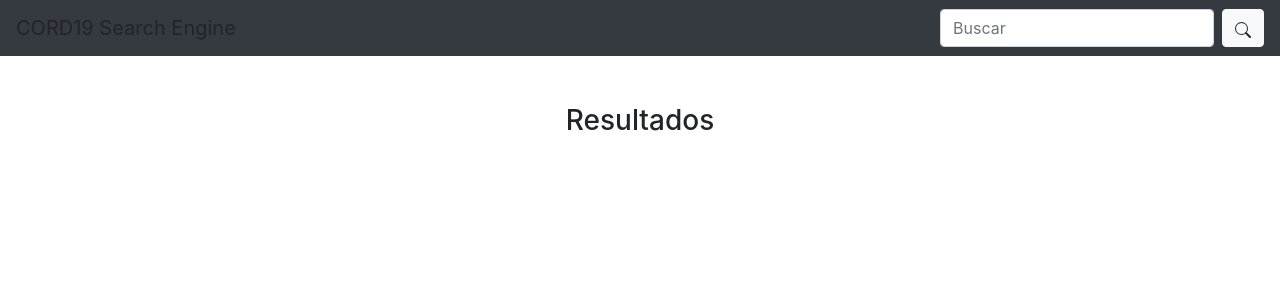
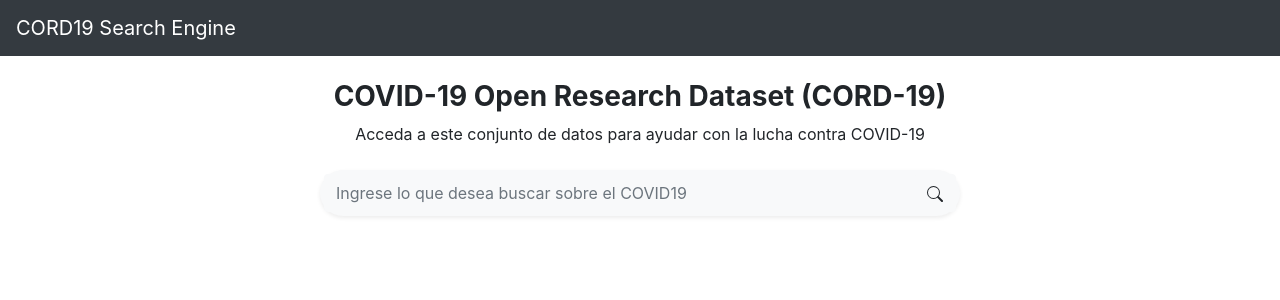
Before and after one commit to lyriad/CORD19-Search-Engine, a Flask app: page / in a window 1280 px wide. Shown: the top 300 px of the page. Run offline with Flask 2, Linux system fonts and the light colour scheme; parts of the project's set-up code (start-up, migrations or seed data) failed here and were passed over; some libraries are stand-ins or nearby versions.

Commit message:
adds searchbar and results after a query

```diff
--- a/app.py
+++ b/app.py
@@ -44,8 +44,9 @@ def index():
 
 @app.route('/article/<paper_id>')
 def article(paper_id):
+    print(paper_id)
 
-    article = mongo2.db.articles.find({'paper_id': paper_id},{'_id':0})[0]
+    article = mongo1.db.articles.find_one_or_404({'paper_id': paper_id},{'_id':0})
 
     return render_template('article.html', article = article)
 
--- a/templates/index.html
+++ b/templates/index.html
@@ -12,18 +12,27 @@
 
 <body>
 	<nav class="navbar navbar-dark bg-dark justify-content-between">
-		<a class="navbar-brand">CORD19 Search Engine</a>
-		<form class="form-inline" method="GET" action="/">
-			<input class="form-control mr-sm-2" type="search" name="query" placeholder="Buscar" aria-label="Search">
+		<a href="/" class="navbar-brand">CORD19 Search Engine</a>
+	</nav>
+	<div class="text-center mt-4">
+    <h3 class="font-weight-bold">COVID-19 Open Research Dataset (CORD-19)</h3>
+    <span>Acceda a este conjunto de datos para ayudar con la lucha contra COVID-19</span>
+	</div>
+	<form method="GET" action="/">
+		<div class="form-group w-50 mx-auto mt-4">
+			<div class="p-1 bg-light rounded rounded-pill shadow-sm mb-4">
+				<div class="input-group">
+					<input name="query" type="search" placeholder="Ingrese lo que desea buscar sobre el COVID19" aria-describedby="button-addon1" class="form-control border-0 bg-light">
 					<button class="btn btn-light my-2 my-sm-0" type="submit">
 						<svg class="bi bi-search" width="1em" height="1em" viewBox="0 0 16 16" fill="currentColor" xmlns="http://www.w3.org/2000/svg">
 							<path fill-rule="evenodd" d="M10.442 10.442a1 1 0 011.415 0l3.85 3.85a1 1 0 01-1.414 1.415l-3.85-3.85a1 1 0 010-1.415z" clip-rule="evenodd" />
 							<path fill-rule="evenodd" d="M6.5 12a5.5 5.5 0 100-11 5.5 5.5 0 000 11zM13 6.5a6.5 6.5 0 11-13 0 6.5 6.5 0 0113 0z" clip-rule="evenodd" />
 						</svg>
 					</button>
+				</div>
+			</div>
+		</div>
 	</form>
-	</nav>
-
 	<div class="m-5">
 		{% block content %}
 		{% endblock %}
--- a/templates/search.html
+++ b/templates/search.html
@@ -1,6 +1,8 @@
 {% extends 'index.html' %}
 
 {% block content %}
+{% if articles|length > 0%}
+<br>
 <h3 class="text-center">Resultados</h3>
 <div class="list-group w-50 mx-auto">
     {% for article in articles %}
@@ -8,8 +10,9 @@
         <div class="d-flex w-100 justify-content-between">
             <h5 class="mb-1">{{ article['title'] if article['title'] != 'X' else article['id'] }}</h5>
         </div>
-        <small>Presione aquí para ver el artículo</small>
+        <small class="text-primary">Presione aquí para ver el artículo</small>
     </a>
     {% endfor %}
 </div>
+{% endif %}
 {% endblock content %}
```
Also changed, not shown: templates/article.html (+16 -2 lines). Lines whose indentation alone changed are shown as unchanged.
